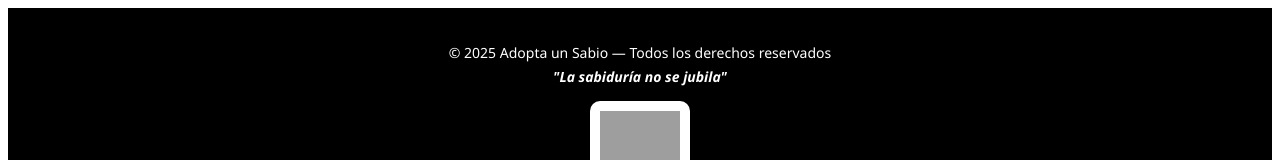
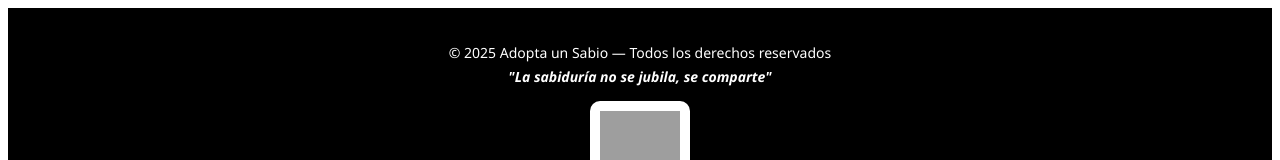
Before and after one commit to dajecapo/pie, a plain HTML site: page index.html in a window 1280 px wide. Shown: the top 160 px of the page. Drawn offline with Linux system fonts and the light colour scheme; grey boxes are pictures that could not be loaded.

Commit message:
Update index.html

```diff
--- a/index.html
+++ b/index.html
@@ -7,7 +7,7 @@
         &copy; 2025 Adopta un Sabio &mdash; Todos los derechos reservados
       </p>
       <p style="margin: 5px 0; font-style: italic; font-weight: bold;">
-          "La sabiduría no se jubila"
+        "La sabiduría no se jubila, se comparte"
       </p>
     </div>
 
```
Lines whose indentation alone changed are shown as unchanged.
